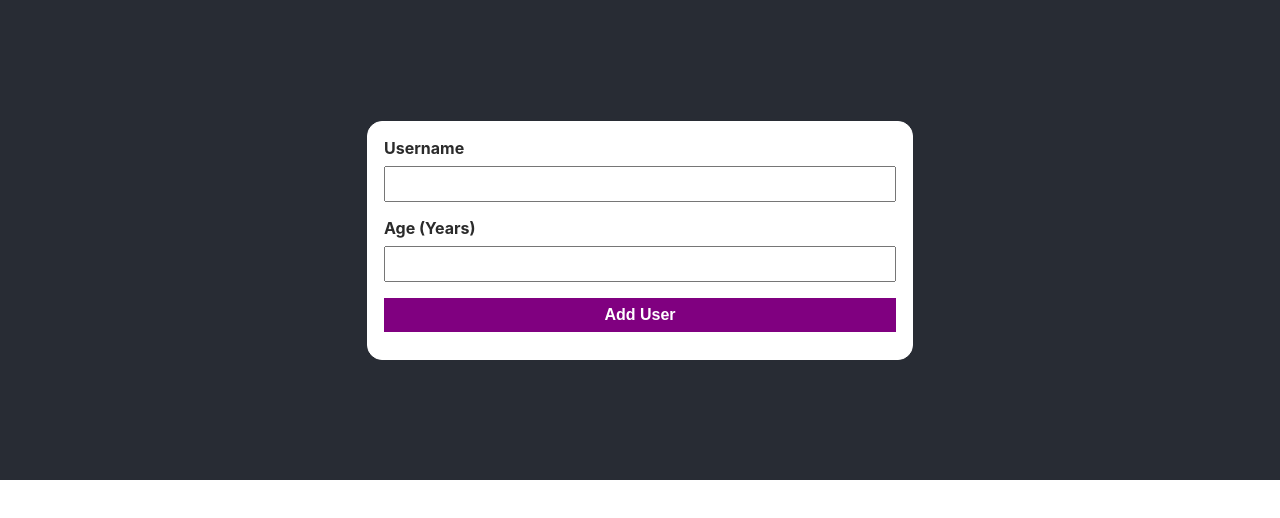
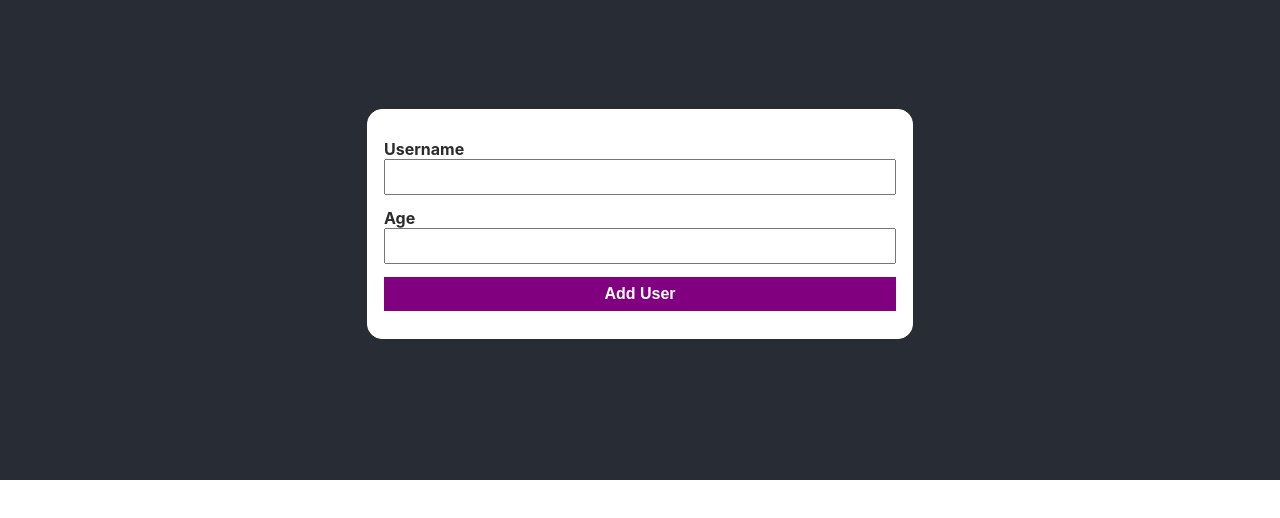
Before and after one commit to Guillemduno/practice_project_react_1, a React (Create React App) app in the folder my-app/: page / in a window 1280 px wide. Shown: the top 518 px of the page. Built offline with nearby package versions, Linux system fonts and the light colour scheme.

Commit message:
Enter a name in the form and print it in the screen

```diff
--- a/my-app/src/App.js
+++ b/my-app/src/App.js
@@ -1,12 +1,20 @@
-import React from "react";
+import React, { useState } from "react";
 import "./App.css";
 import Form from "./components/form/form";
 
 function App() {
+  const [username, setUsername] = useState("");
+
+  const saveUser = (user) => {
+    console.log(user.username);
+    console.log(user.age);
+    setUsername(user.username);
+  };
   return (
     <div className="App">
       <header className="App-header">
-        <Form></Form>
+        <Form onSaveUser={saveUser}></Form>
+        <p>{username}</p>
       </header>
     </div>
   );
--- a/my-app/src/components/form/form.js
+++ b/my-app/src/components/form/form.js
@@ -1,19 +1,44 @@
-import React from "react";
+import React, { useState } from "react";
 import styles from "./form.module.css";
 import Button from "./ui/button";
-import Inform from "./ui/inForm";
 
-const Form = () => {
+const Form = (props) => {
+  const [username, setUsername] = useState("");
+  const [age, setAge] = useState("");
+
+  const saveUsername = (event) => {
+    setUsername(event.target.value);
+  };
+
+  const saveAge = (event) => {
+    setAge(event.target.value);
+  };
+
   const saveForm = (event) => {
     event.preventDefault();
-    console.log("button clicked");
+
+    const user = {
+      username: username,
+      age: age,
+    };
+
+    props.onSaveUser(user);
+
+    setUsername("");
+    setAge("");
   };
 
   return (
     <div className={styles.form}>
       <form onSubmit={saveForm}>
-        <Inform id="name" label="Username"></Inform>
-        <Inform id="age" label="Age (Years)"></Inform>
+        <div className={styles.input}>
+          <label for="username">Username</label>
+          <input type="text" id="username" onChange={saveUsername}></input>
+        </div>
+        <div className={styles.input}>
+          <label for="age">Age</label>
+          <input type="text" id="age" onChange={saveAge}></input>
+        </div>
         <Button label="Add User"></Button>
       </form>
     </div>
--- a/my-app/src/components/form/form.module.css
+++ b/my-app/src/components/form/form.module.css
@@ -5,4 +5,17 @@
   min-width: 40%;
   padding: 1rem;
   color: #2b2b2b;
+  display: flex;
+  flex-direction: column;
 }
+
+.input {
+  font-weight: bold;
+  display: flex;
+  flex-direction: column;
+  margin: 0.8em 0;
+}
+
+.input input {
+  height: 30px;
+}
--- a/my-app/src/components/form/ui/inForm.js
+++ /dev/null
@@ -1,15 +0,0 @@
-import React from "react";
-import styles from "./inForm.module.css";
-
-const Inform = (props) => {
-  return (
-    <div className={styles.input}>
-      <label for={props.id}>{props.label}</label>
-      <input type="text" id={props.id}>
-        {props.value}
-      </input>
-    </div>
-  );
-};
-
-export default Inform;
--- a/my-app/src/components/form/ui/inForm.module.css
+++ /dev/null
@@ -1,15 +0,0 @@
-.input {
-  display: flex;
-  flex-direction: column;
-  margin-bottom: 1rem;
-}
-
-.input label {
-  text-align: left;
-  font-weight: bold;
-  margin-bottom: 0.5rem;
-}
-
-.input input {
-  height: 30px;
-}
```
